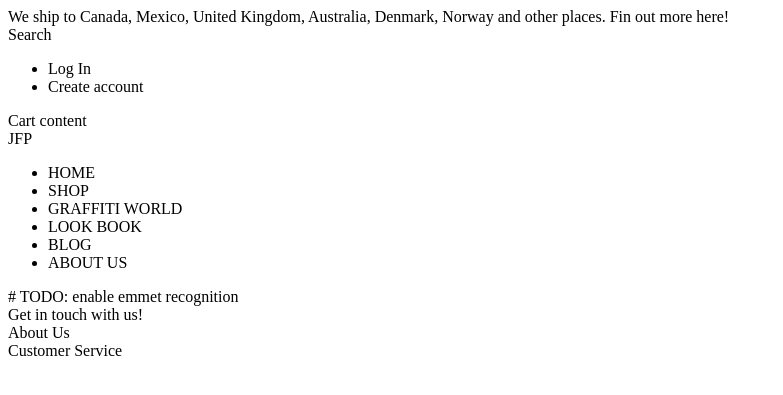
After one commit to Jasonlo-tw/jfpcp, a Rails app: page / in a window 1280 px wide. The commit adds this page. Shown: the top 395 px of the page, without its empty margins (0-783 px from the left). Run offline with Rails 7, Linux system fonts and the light colour scheme; style sheets or scripts are compiled from the project's sources.

Commit message:
write view layout with placeholders

```diff
--- /dev/null
+++ b/app/assets/javascripts/pages.coffee
@@ -0,0 +1,3 @@
+# Place all the behaviors and hooks related to the matching controller here.
+# All this logic will automatically be available in application.js.
+# You can use CoffeeScript in this file: http://coffeescript.org/
--- /dev/null
+++ b/app/assets/stylesheets/pages.scss
@@ -0,0 +1,3 @@
+// Place all the styles related to the pages controller here.
+// They will automatically be included in application.css.
+// You can use Sass (SCSS) here: http://sass-lang.com/
--- /dev/null
+++ b/app/controllers/pages_controller.rb
@@ -0,0 +1,2 @@
+class PagesController < ApplicationController
+end
--- /dev/null
+++ b/app/helpers/pages_helper.rb
@@ -0,0 +1,2 @@
+module PagesHelper
+end
--- a/app/views/layouts/application.html.erb
+++ b/app/views/layouts/application.html.erb
@@ -9,6 +9,36 @@
   </head>
 
   <body>
+    <div class="shipment-announcement">
+    We ship to Canada, Mexico, United Kingdom, Australia, Denmark, Norway and other places. Fin out more here!
+    </div>
+
+    <div class="util-wrapper">
+      <div id="search">Search</div>
+      <div id="account">
+        <ul>
+          <li>Log In</li>
+          <li>Create account</li>
+        </ul>
+      </div>
+      <div id="cart">Cart content</div>
+    </div>
+
+    <div class="brand-logo">
+    JFP
+    </div>
+
+    <div class="nav-bar">
+      <ul>
+        <li>HOME</li>
+        <li>SHOP</li>
+        <li>GRAFFITI WORLD</li>
+        <li>LOOK BOOK</li>
+        <li>BLOG</li>
+        <li>ABOUT US</li>
+      </ul>
+
+    </div>
 
 
 	<%= yield %>
@@ -17,5 +47,19 @@
 
 
   <footer>
+    <div id="get-in-touch" class="footer-title">
+    Get in touch with us!
+    </div>
+
+    <div id="about-us" class="footer-title">
+    About Us
+    </div>
+
+    <div id="customer-service" class="footer-title">
+    Customer Service
+    </div>
   </footer>
+
+
+
 </html>
--- /dev/null
+++ b/app/views/pages/home.html.erb
@@ -0,0 +1 @@
+# TODO: enable emmet recognition
--- a/config/routes.rb
+++ b/config/routes.rb
@@ -5,6 +5,19 @@ Rails.application.routes.draw do
 
 
   root 'pages#home' # use vue for search functionality on layout
+
+  # Static pages
+  resources :pages do
+    get :about_us
+    get :graffiti_world
+    get :faqs # use Vue here
+    get :delivery_region
+    get :contact_us
+    get :return
+    get :privacy_policy
+    get :terms_of_use
+    get :dealer_list
+  end
 
   # Account utility
   resources :account do
@@ -27,18 +40,7 @@ Rails.application.routes.draw do
 
   end
 
-  # Static pages
-  resources :pages do
-    get :about_us
-    get :graffiti_world
-    get :faqs # use Vue here
-    get :delivery_region
-    get :contact_us
-    get :return
-    get :privacy_policy
-    get :terms_of_use
-    get :dealer_list
-  end
+
 
   # Blog pages, essentially static (or generated with editor?)
   # TODO: blog editor?
```
Also changed, not shown: test/controllers/pages_controller_test.rb (added, +7 -0 lines).
